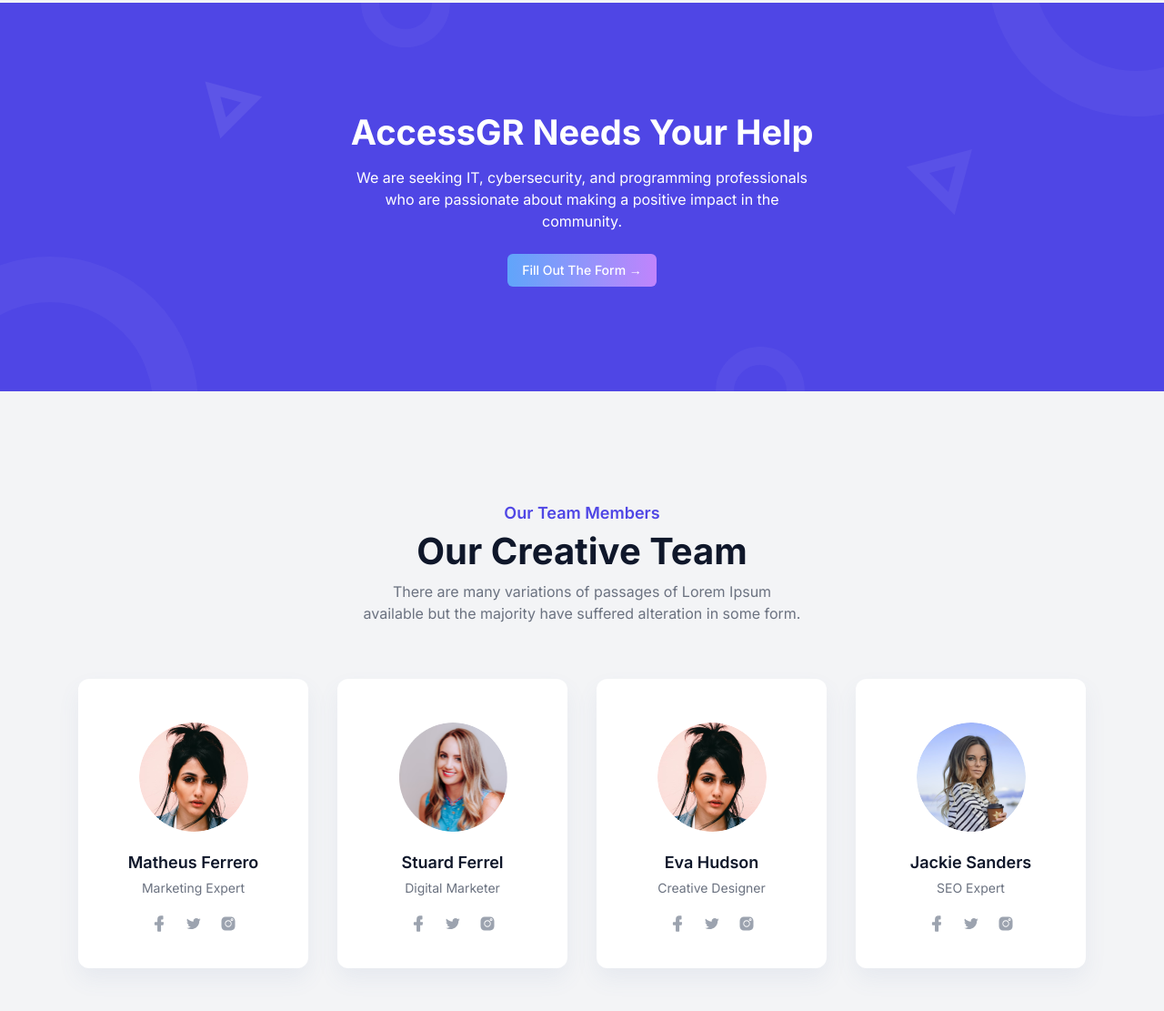
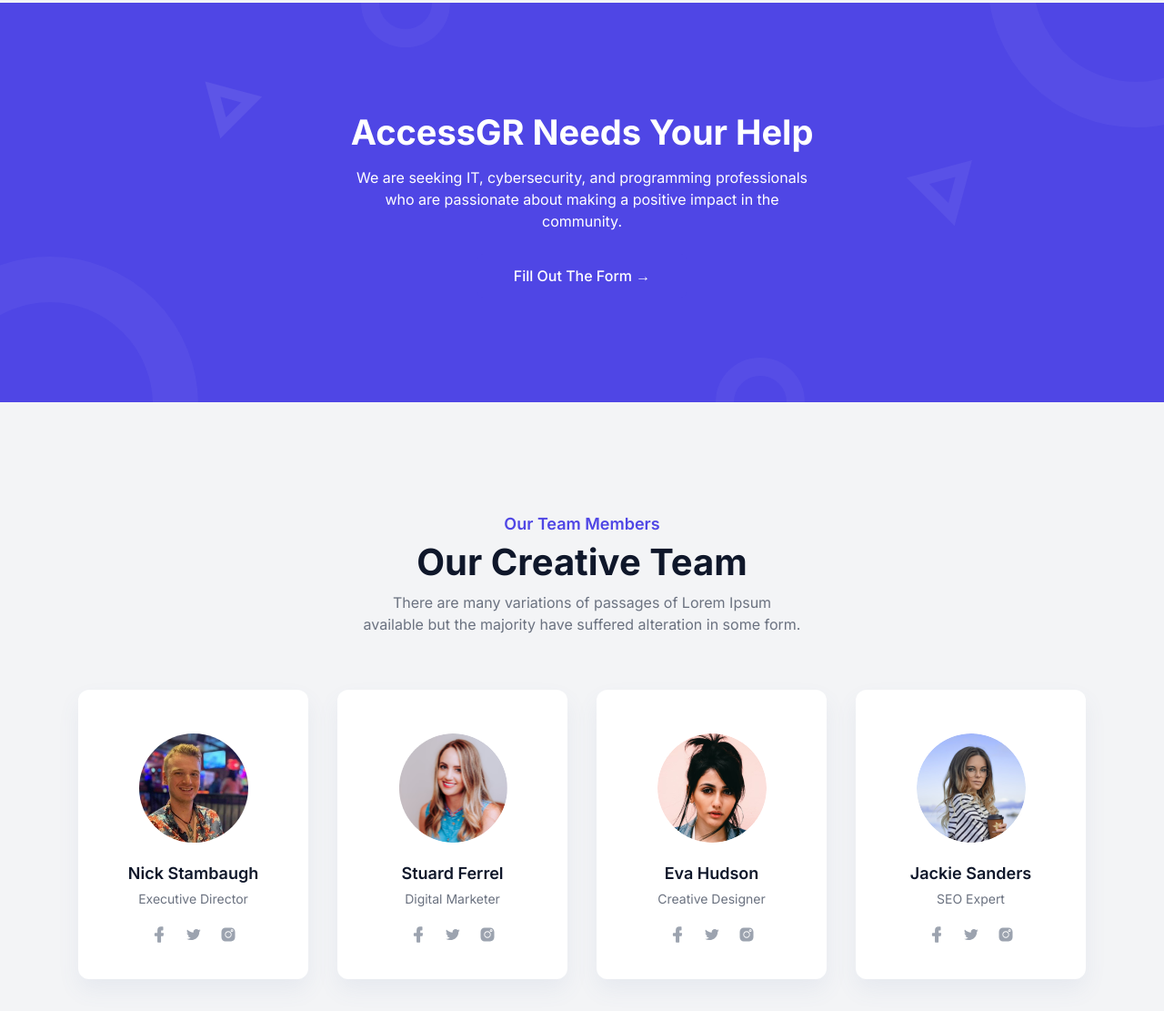
Before and after one commit to Sieep-Coding/accessGR-site, an Astro site: page /about in a window 1280 px wide. Shown: the part 1073-2184 px from the top of the page at 91% size. Built offline with nearby package versions, Linux system fonts and the light colour scheme; Astro itself is replaced by a stand-in of ours.

Commit message:
more more

```diff
--- a/src/components/CTAsection.astro
+++ b/src/components/CTAsection.astro
@@ -13,7 +13,7 @@
               We are seeking IT, cybersecurity, and programming professionals who are passionate about making a positive impact in the community.
             </p>
             <a href="#contact"
-              class="inline-flex items-center gap-2 py-2 px-4 rounded-md bg-gradient-to-r from-blue-400 to-purple-400 text-white text-sm font-medium transition-transform duration-300 ease-in-out hover:scale-105 hover:bg-opacity-90">
+              class="inline-flex items-center justify-center rounded-md bg-primary py-3 px-10 text-base font-medium text-white transition duration-300 ease-in-out hover:bg-blue-dark">
              Fill Out The Form →
            </a>
           </div>
--- a/src/components/Team.astro
+++ b/src/components/Team.astro
@@ -1,6 +1,6 @@
 ---
 const teams = [
-  {name: "Matheus Ferrero", description: "Marketing Expert", image: "/assets/team/team-01.png", facebookLink: "#", twitterLink: "#", instagramLink: "#",},
+  {name: "Nick Stambaugh", description: "Executive Director", image: "/assets/team/team-01.jpg", facebookLink: "#", twitterLink: "#", instagramLink: "#",},
   {name: "Stuard Ferrel", description: "Digital Marketer", image: "/assets/team/team-02.png", facebookLink: "#", twitterLink: "#", instagramLink: "#",},
   {name: "Eva Hudson", description: "Creative Designer", image: "/assets/team/team-03.png", facebookLink: "#", twitterLink: "#", instagramLink: "#",},
   {name: "Jackie Sanders", description: "SEO Expert", image: "/assets/team/team-04.png", facebookLink: "#", twitterLink: "#", instagramLink: "#",},
--- a/src/components/layout/MadeWithButton.astro
+++ b/src/components/layout/MadeWithButton.astro
@@ -3,7 +3,7 @@
   target="_blank"
   rel="nofollow noopener"
   class="hover:animate-pulse inline-flex items-center border-2 border-purple-900 gap-2 py-3 px-5 rounded-lg bg-gradient-to-r from-blue-400 to-purple-900 text-white shadow-md fixed bottom-8 left-4 sm:left-8 z-50 transition-transform transform hover:scale-105 hover:shadow-lg"
-  href="#contact">
+  href="/contact">
   <span class="text-base font-extrabold no-underline hover:underline hover:decoration-pink-500">
     💻 Donate Electronics
   </span>
```
Also changed, not shown: public/assets/team/team-01.jpg (added), public/assets/team/team-01.png (deleted).
